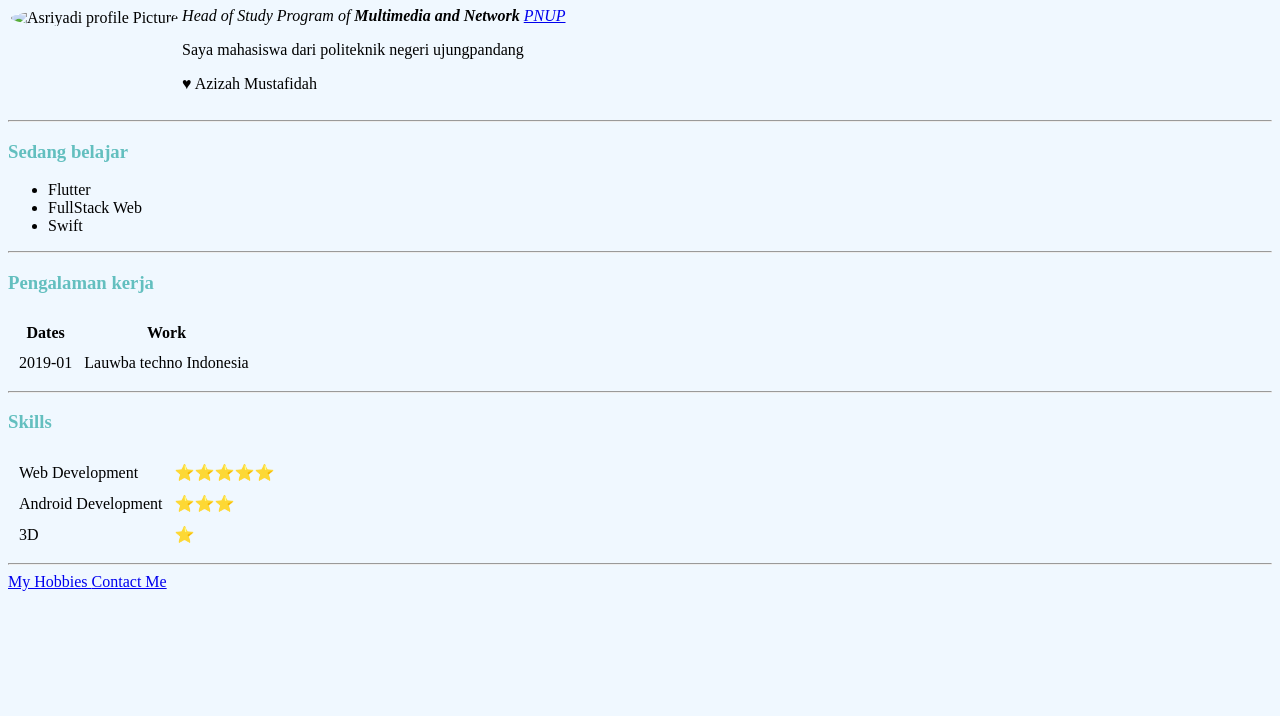
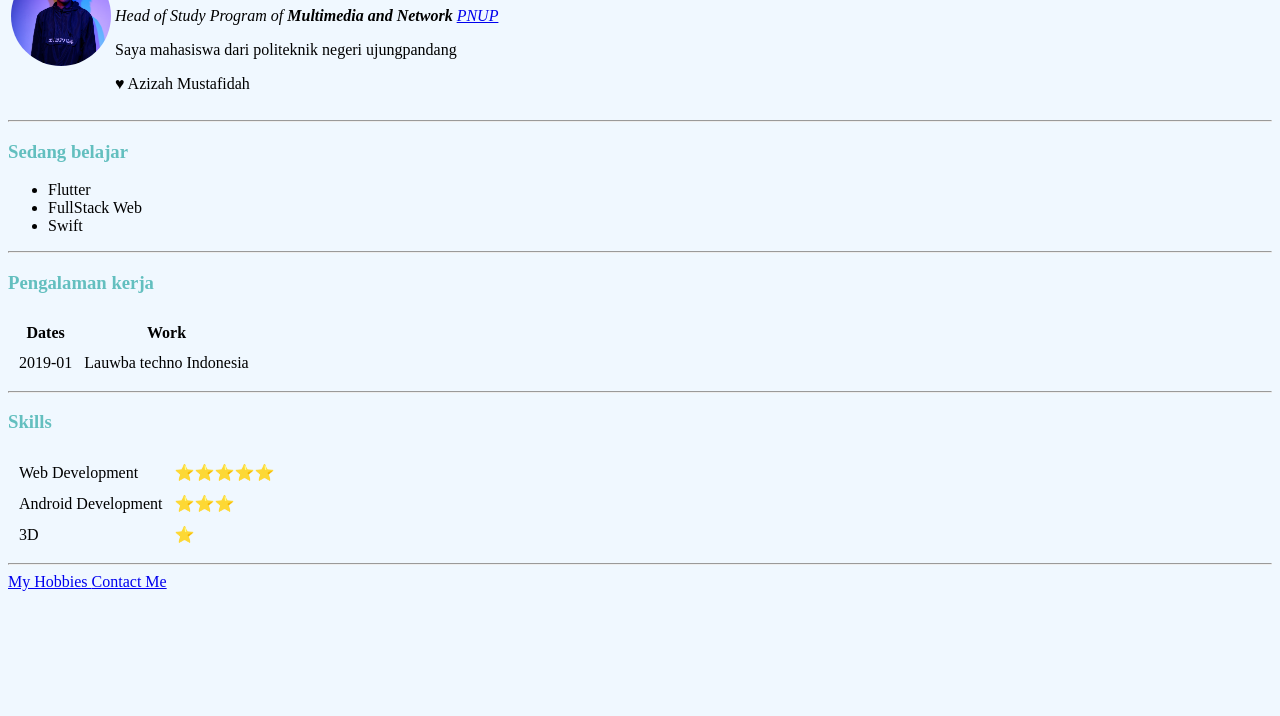
Before and after one commit to MuhHisymat/Muhhisymat.github.io, a plain HTML site: page index.html in a window 1280 px wide. Shown: the part 84-800 px from the top of the page. Drawn offline with Linux system fonts and the light colour scheme.

Commit message:
Update index.html

```diff
--- a/index.html
+++ b/index.html
@@ -20,7 +20,7 @@
     <body>
         <table>
             <tr>
-                <td><img src="images/Mat1.png" style="width:
+                <td><img src="Mat1.png" style="width:
                     100px;height: 100px;border-radius: 100%;" alt="Asriyadi profile Picture"></td>
                 <td>
                     <h1> Muh Hisymat Qushayyi Kadir</h1>
```
